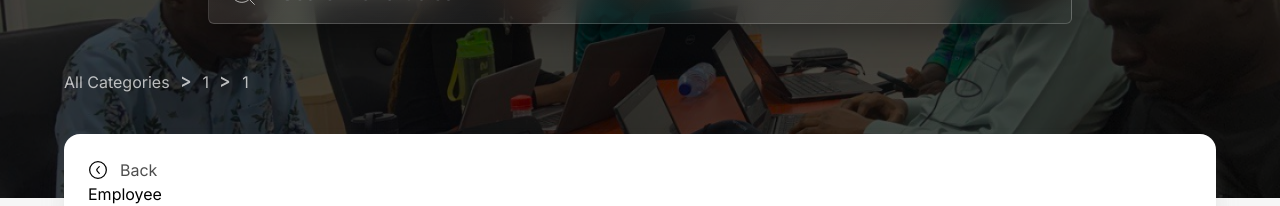
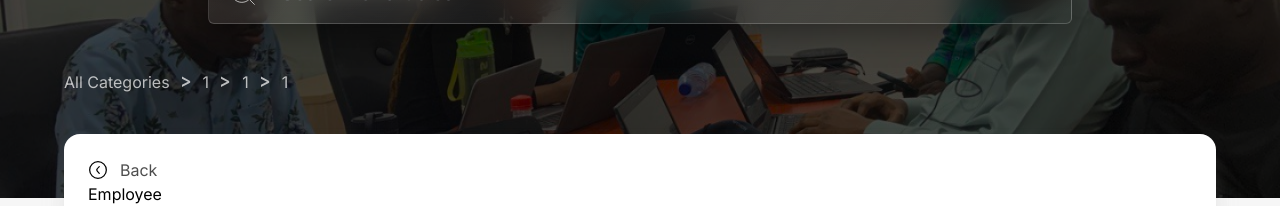
Before and after one commit to Olubukola-Martins/HCMatrix-UserGuide, a React (Vite) app: page /category/1/1/1 in a window 1280 px wide. Shown: the part 186-392 px from the top of the page. Built offline with nearby package versions, Linux system fonts and the light colour scheme.

Commit message:
fixed the navmenu

```diff
--- a/src/components/NavMenu.jsx
+++ b/src/components/NavMenu.jsx
@@ -5,11 +5,10 @@ const NavMenu = ({
   category,
   subcategory,
   nestedCategory,
-  articles,
   article,
   nested,
 }) => {
-  console.log(category, subcategory, nestedCategory, articles, article, nested);
+  console.log(category, subcategory, nestedCategory, article, article, nested);
   return (
     <div className="mb-10 text-customGray-lighter flex">
       {/* This is to go back to the homepage */}
@@ -23,7 +22,9 @@ const NavMenu = ({
       {category && (
         <div className="flex gap-3">
           <img src={greater} alt="" className="ml-3" />
-          <Link to={`/category/${category}`}>
+          <Link
+            to={subcategory ? `/category/${category}` : `/articles/${category}`}
+          >
             <span className="capitalize hover:border-b-2 hover:pb-2 ease-out  transition-all duration-100">
               {category}
             </span>
@@ -57,46 +58,13 @@ const NavMenu = ({
         </div>
       )}
 
-      {/* {category && !articles && (
-        <div className="flex gap-3">
-          <img src={greater} alt="" className="ml-3" />
-          <Link to={`/category/${category}`}>
-            <span className="capitalize hover:border-b-2 hover:pb-2 ease-out  transition-all duration-100">
-              {category}
-            </span>
-          </Link>
-        </div>
-      )} */}
-
-      {/* if There is a category and there is an article*/}
-      {/* {category && articles && !subcategory && (
-        <div className="flex gap-3">
-          <img src={greater} alt="" className="ml-3" />
-          <Link to={`/articles/${category}`}>
-            <span className="capitalize hover:border-b-2 ease-out  hover:pb-2 transition-all duration-100">
-              {category}
-            </span>
-          </Link>
-        </div>
-      )} */}
-
-      {/* {subcategory && nestedCategory && (
-        <div className="flex gap-3">
-          <img src={greater} alt="" className="ml-3 " />
-          <Link to={`/category/${category}/${subcategory}/nested`}>
-            <span className="capitalize hover:border-b-2 ease-out  hover:pb-2 transition-all duration-100">
-              {subcategory}
-            </span>
-          </Link>
-        </div>
-      )} */}
-
-      {articles && (
+      {/* if there is an article  */}
+      {article && (
         <div className="flex gap-3">
           <img src={greater} alt="" className="ml-3 " />
           <Link>
             <span className="capitalize hover:border-b-2 ease-out  hover:pb-2 transition-all duration-100">
-              {articles}
+              {article}
             </span>
           </Link>
         </div>
```
